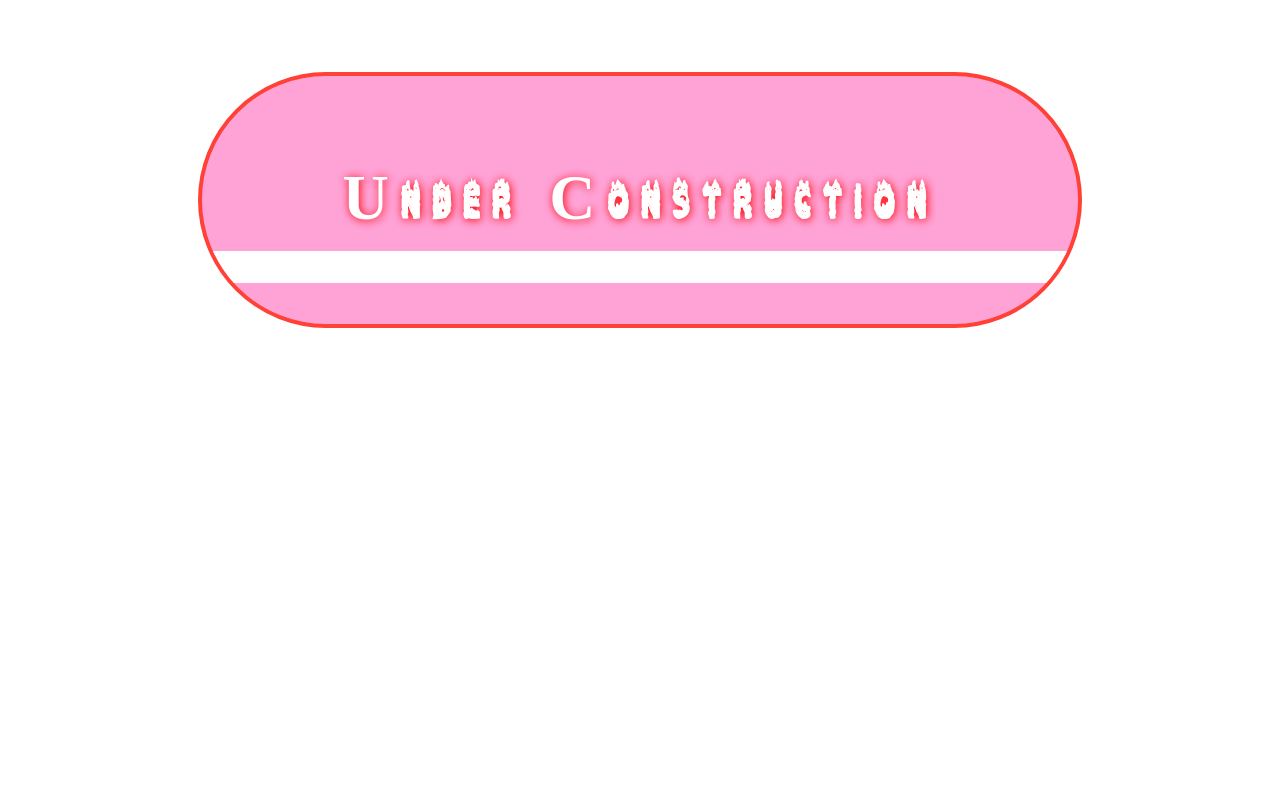
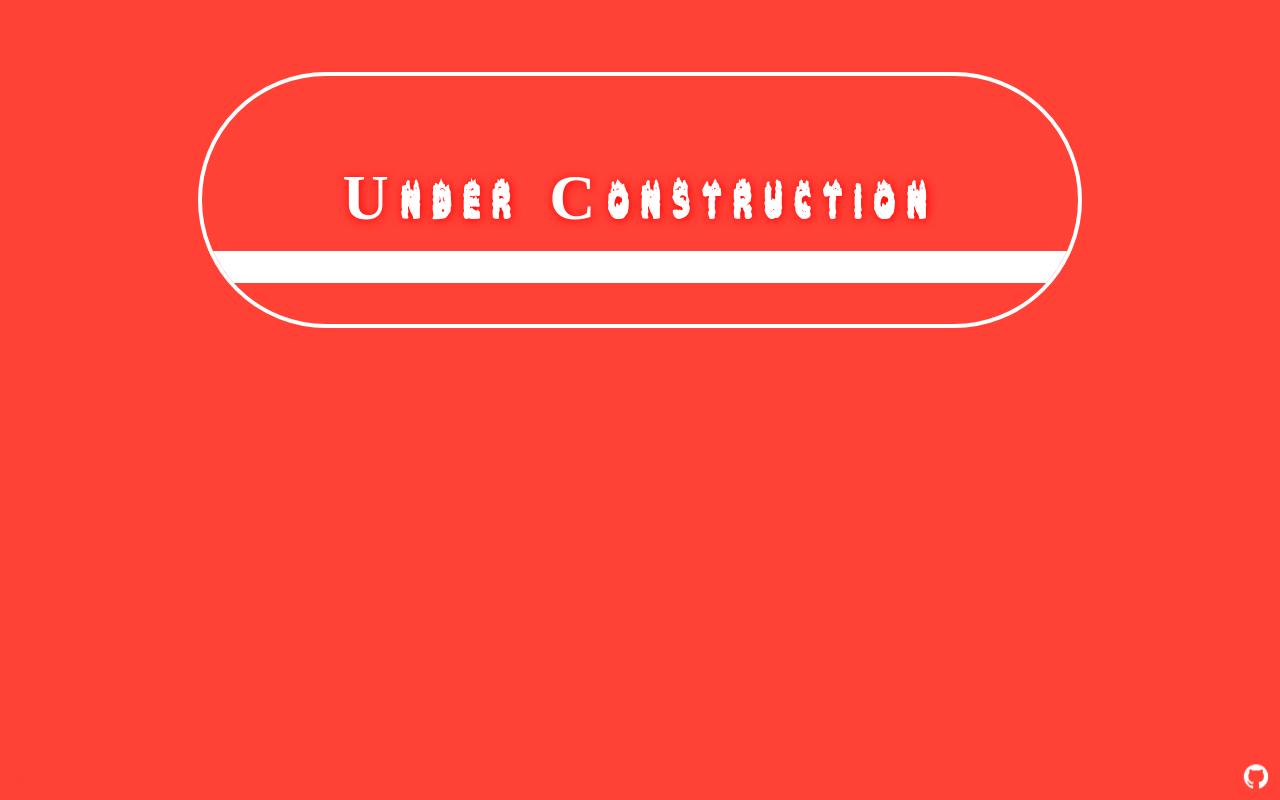
Before and after one commit to slugbyte/under-construction, a plain HTML site: page docs/plain-html/index.html in a window 1280 px wide. Drawn offline with nearby package versions, Linux system fonts and the light colour scheme.

Commit message:
[notch] update plain-html build

```diff
--- a/docs/plain-html/index.html
+++ b/docs/plain-html/index.html
@@ -3,19 +3,27 @@
   <head>
     <title>Under Construction</title>
     <meta charset="UTF-8">
+    <meta name="author" content="slugbyte"/>
+    <meta name="keywords" content="under-construction html melkey"/>
     <meta name="description" content="This page is Under Construction" />
-    <meta name="author" content="slugbyte" />
-    <meta name="keywords" content="under-construction html melkey"/>
-    <meta name="viewport" content="width=device-width, initial-scale=1.0">
+    <meta name="viewport" content="width=device-width, initial-scale=1.0" />
     <link rel="stylesheet" href="https://unpkg.com/tachyons@4.12.0/css/tachyons.min.css"/>
-    <style> @font-face { font-family: Plastic; src: url("/data/font/plastic.TTF"); } h1 { font-family: Plastic; letter-spacing: .7rem; color: white; text-shadow: 1px 1px 10px red; } h1 span { font-family: initial; font-size: 4rem; } footer a { color: white; } footer:hover a { color: #bbb; } @media screen and (max-width: 777px) { h1 { font-family: initial; letter-spacing: initial; } h1 span { font-family: initial; font-size: 2.25rem; } } </style>
+    <style> .github-mark {position: fixed; bottom: 0.5rem; right: 0.5rem ; transform: scale(0.25) translateX(135%) translateY(135%);} .github-mark:hover * { fill: black } @font-face { font-family: Plastic; src: url("/data/font/plastic.TTF"); } h1 { font-family: Plastic; letter-spacing: .7rem; color: white; text-shadow: 1px 1px 10px red; user-select: none;} h1 span { font-family: initial; font-size: 4rem; } footer a { color: white; } footer:hover a { color: black; } @media screen and (max-width: 777px) { h1 { font-family: initial; letter-spacing: initial; } h1 span { font-family: initial; font-size: 2.25rem; } } </style>
   </head>
-  <body class="mt5 pa2 bg-white">
-    <main class="ba bw2 br4 br-pill-ns w-100 w-90-ns w-70-l h5 pt4 center red overflow-hidden bg-light-pink">
-      <h1 class="bb bw5 tc pt4 pb3"><span>U</span>nder <span>C</span>onstruction</h1>
+  <body class="mt5 pa2 bg-red">
+    <main class="ba bw2 br4 br-pill-ns w-100 w-90-ns w-70-l h5 pt4 center white overflow-hidden">
+      <h1 class="bb bw5 tc pt4 pb3">
+        <span>U</span>nder
+        <span>C</span>onstruction</h1>
     </main>
-    <footer class="white fixed bottom-0 w-100 f6">
-       <a class="tc fr pa3 pr5" alt="link to slugbytes twitter" href="https://www.twitter.com/slugbyte">@slugbyte</a>
+    <footer class="fixed bottom-0 w-100 h3 ">
+       <a class="fixed bottom-0 left-0 tc pa3 f6 red"
+          alt="link to slugbytes twitter"
+          href="https://www.twitter.com/slugbyte">@slugbyte</a>
+       <a class="fixed bottom-0 right-0 fr w2 h2"
+          href="https://github.com/slugbyte/under-construction">
+            <svg class="github-mark" width="98" height="96" xmlns="http://www.w3.org/2000/svg"><path fill-rule="evenodd" clip-rule="evenodd" d="M48.854 0C21.839 0 0 22 0 49.217c0 21.756 13.993 40.172 33.405 46.69 2.427.49 3.316-1.059 3.316-2.362 0-1.141-.08-5.052-.08-9.127-13.59 2.934-16.42-5.867-16.42-5.867-2.184-5.704-5.42-7.17-5.42-7.17-4.448-3.015.324-3.015.324-3.015 4.934.326 7.523 5.052 7.523 5.052 4.367 7.496 11.404 5.378 14.235 4.074.404-3.178 1.699-5.378 3.074-6.6-10.839-1.141-22.243-5.378-22.243-24.283 0-5.378 1.94-9.778 5.014-13.2-.485-1.222-2.184-6.275.486-13.038 0 0 4.125-1.304 13.426 5.052a46.97 46.97 0 0 1 12.214-1.63c4.125 0 8.33.571 12.213 1.63 9.302-6.356 13.427-5.052 13.427-5.052 2.67 6.763.97 11.816.485 13.038 3.155 3.422 5.015 7.822 5.015 13.2 0 18.905-11.404 23.06-22.324 24.283 1.78 1.548 3.316 4.481 3.316 9.126 0 6.6-.08 11.897-.08 13.526 0 1.304.89 2.853 3.316 2.364 19.412-6.52 33.405-24.935 33.405-46.691C97.707 22 75.788 0 48.854 0z" fill="#fff"/></svg>
+       </a>
     </footer>
   </body>
 </html>
```
